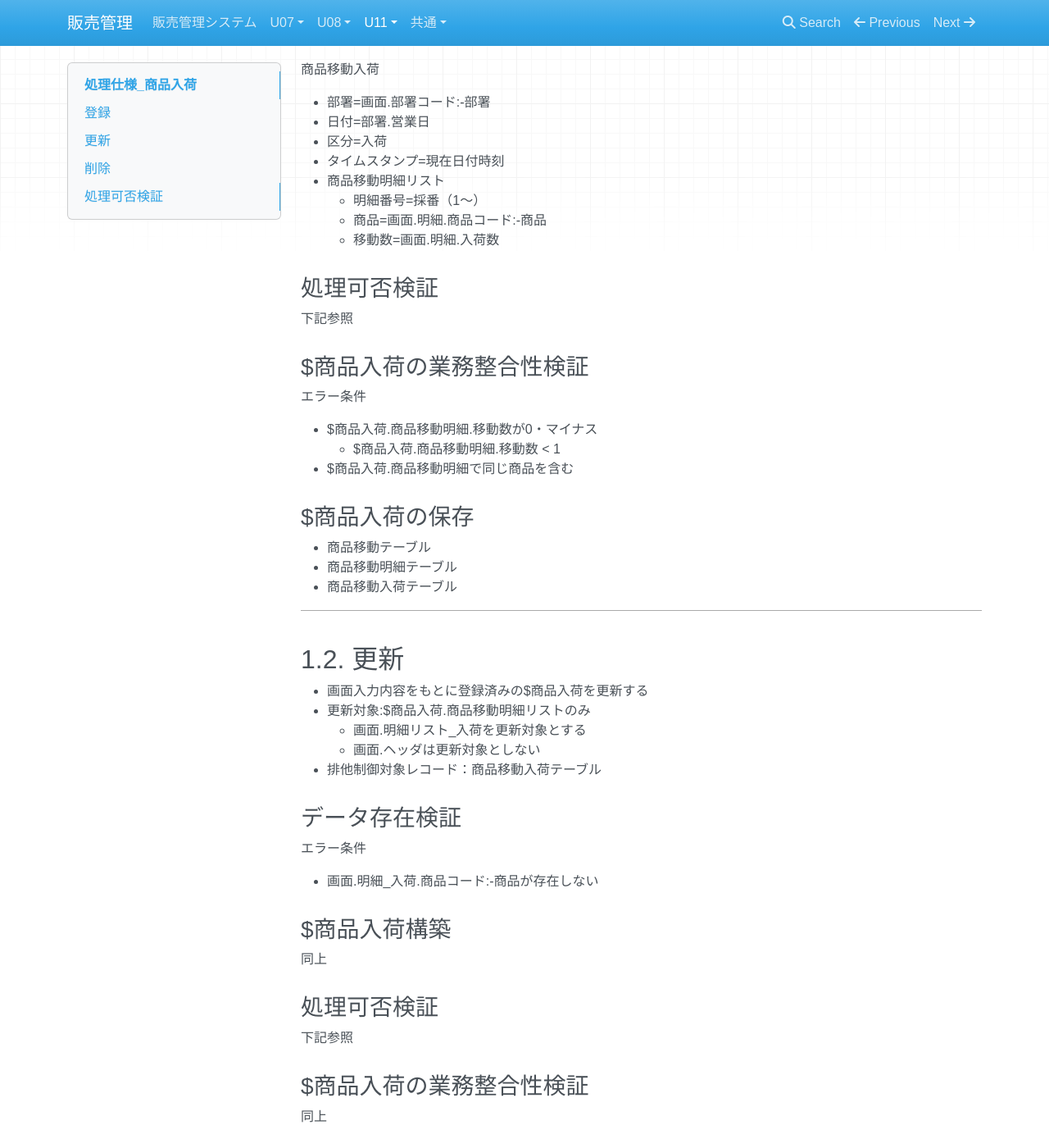
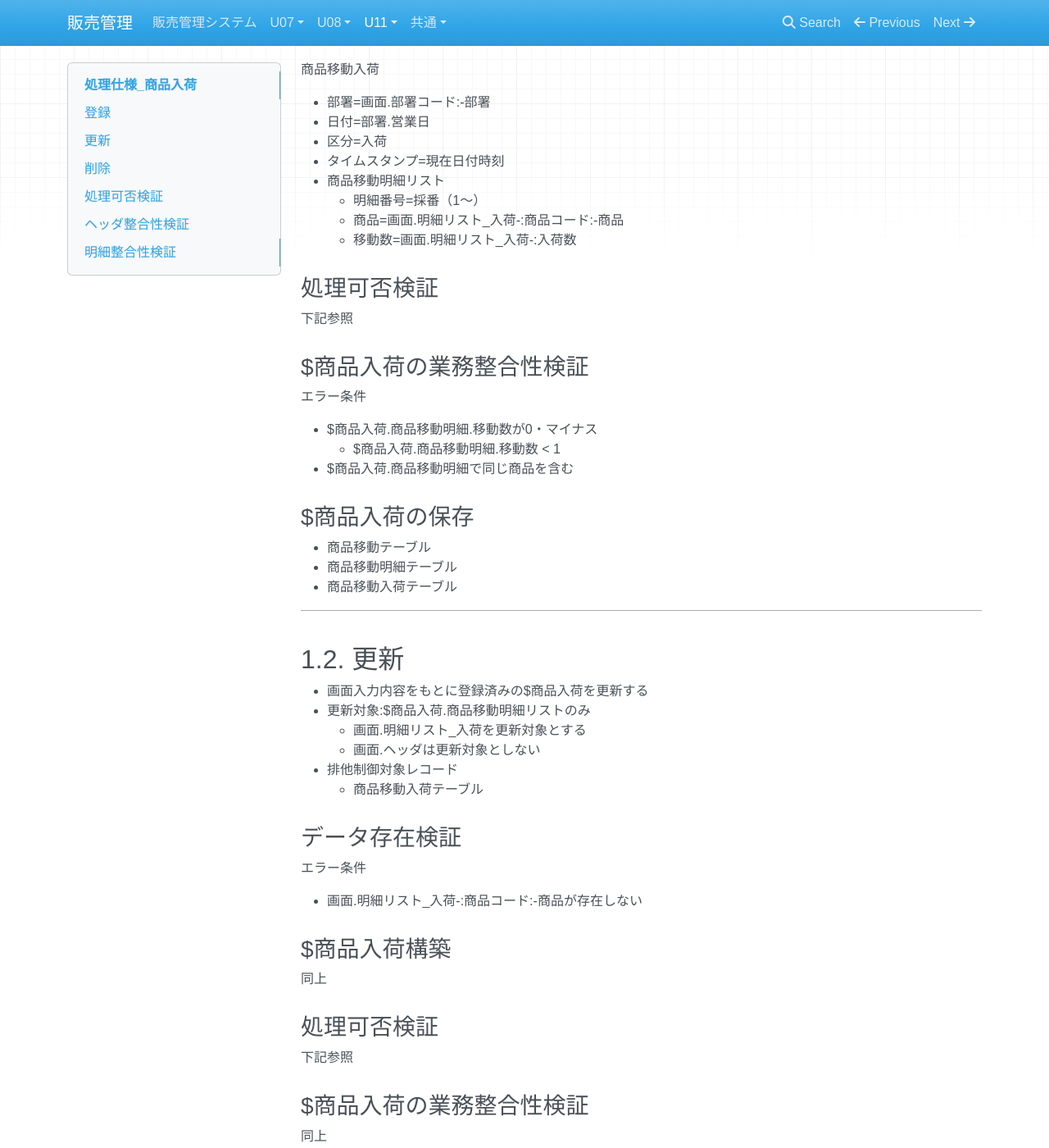
Before and after one commit to ShowKa/HanbaiKanriDoc, an MkDocs documentation site: the page built from docs/U11/U11G003商品入荷/3.0.処理仕様_商品入荷.md, in a window 1280 px wide and 1400 px high, scrolled down 607 px. Shown: the whole window at 82% size. Built offline with MkDocs 1.6.1, drawn with Linux system fonts in a browser that asks for light colours; nearby versions of some CDN libraries; some of the changed text lies outside the part shown.

Commit message:
ヘッダ・明細整合性検証

```diff
--- a/docs/U11/U11G003商品入荷/3.0.処理仕様_商品入荷.md
+++ b/docs/U11/U11G003商品入荷/3.0.処理仕様_商品入荷.md
@@ -28,8 +28,8 @@ $商品入荷
 - タイムスタンプ=現在日付時刻
 - 商品移動明細リスト
     - 明細番号=採番（1〜）
-    - 商品=画面.明細.商品コード:-商品
-    - 移動数=画面.明細.入荷数
+    - 商品=画面.明細リスト_入荷-:商品コード:-商品
+    - 移動数=画面.明細リスト_入荷-:入荷数
 
 ### 処理可否検証
 
@@ -57,13 +57,14 @@ $商品入荷
 - 更新対象:$商品入荷.商品移動明細リストのみ
     - 画面.明細リスト_入荷を更新対象とする
     - 画面.ヘッダは更新対象としない
-- 排他制御対象レコード：商品移動入荷テーブル
+- 排他制御対象レコード
+    - 商品移動入荷テーブル
 
 ### データ存在検証
 
 エラー条件
 
-- 画面.明細_入荷.商品コード:-商品が存在しない
+- 画面.明細リスト_入荷-:商品コード:-商品が存在しない
 
 ### $商品入荷構築
 
@@ -95,7 +96,8 @@ $商品入荷
 ## 削除
 
 - 登録済みの$商品入荷を削除する。
-- 排他制御対象レコード：商品移動入荷テーブル
+- 排他制御対象レコード
+    - 商品移動入荷テーブル
 
 ### 処理可否検証
 
@@ -129,3 +131,18 @@ $商品入荷
 
 - $商品入荷.部署がユーザーの部署と異なる場合エラー
     - ユーザー:-社員.所属部署 != $商品入荷.部署
+
+***
+
+## ヘッダ整合性検証
+
+エラー条件
+
+- 画面.部署コード:-部署が存在しない
+- 画面.入荷先コード:-入荷先が存在しない
+
+## 明細整合性検証
+
+エラー条件
+
+- 画面.明細リスト_入荷-:商品コード:-商品が存在しない
```
Also changed, not shown: other parts of docs/U11/U11G003商品入荷/3.0.処理仕様_商品入荷.md (+1 -1 lines), docs/U11/U11G003商品入荷/2.0.画面項目定義.md (+12 -0 lines).
